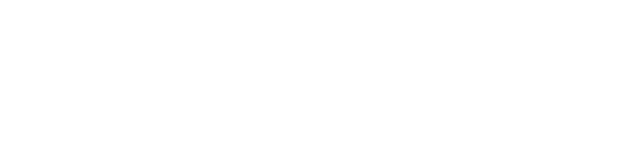
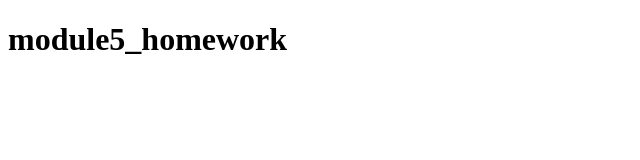
Before and after one commit to Nightkin11/module5_homework, a plain HTML site: page index.html in a window 1280 px wide. Shown: the whole page, without its empty margins (0-640 px from the left). Drawn offline with Linux system fonts and the light colour scheme.

Commit message:
Update index.html

```diff
--- a/index.html
+++ b/index.html
@@ -8,6 +8,6 @@
     <script src="script.js"></script>
 </head>
 <body>
-
+    <h1>module5_homework</h1>
 </body>
 </html>
```
